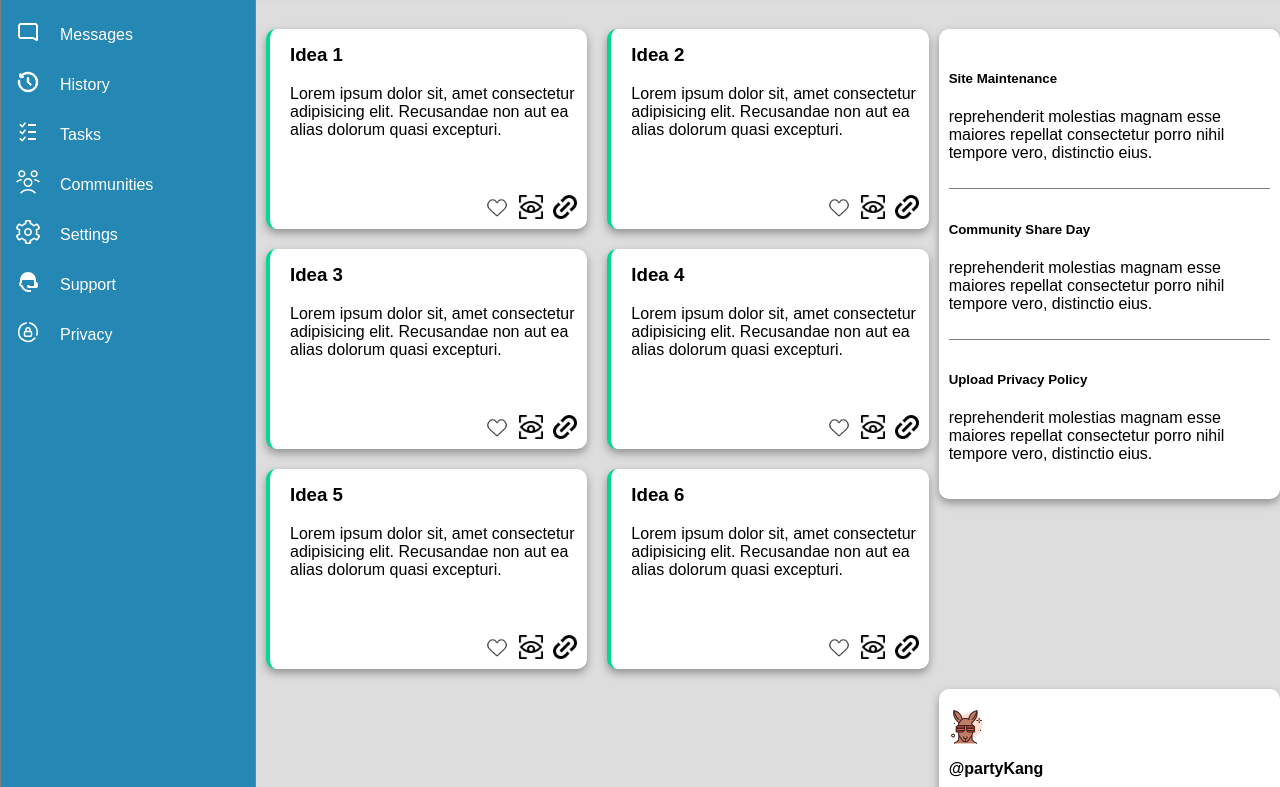
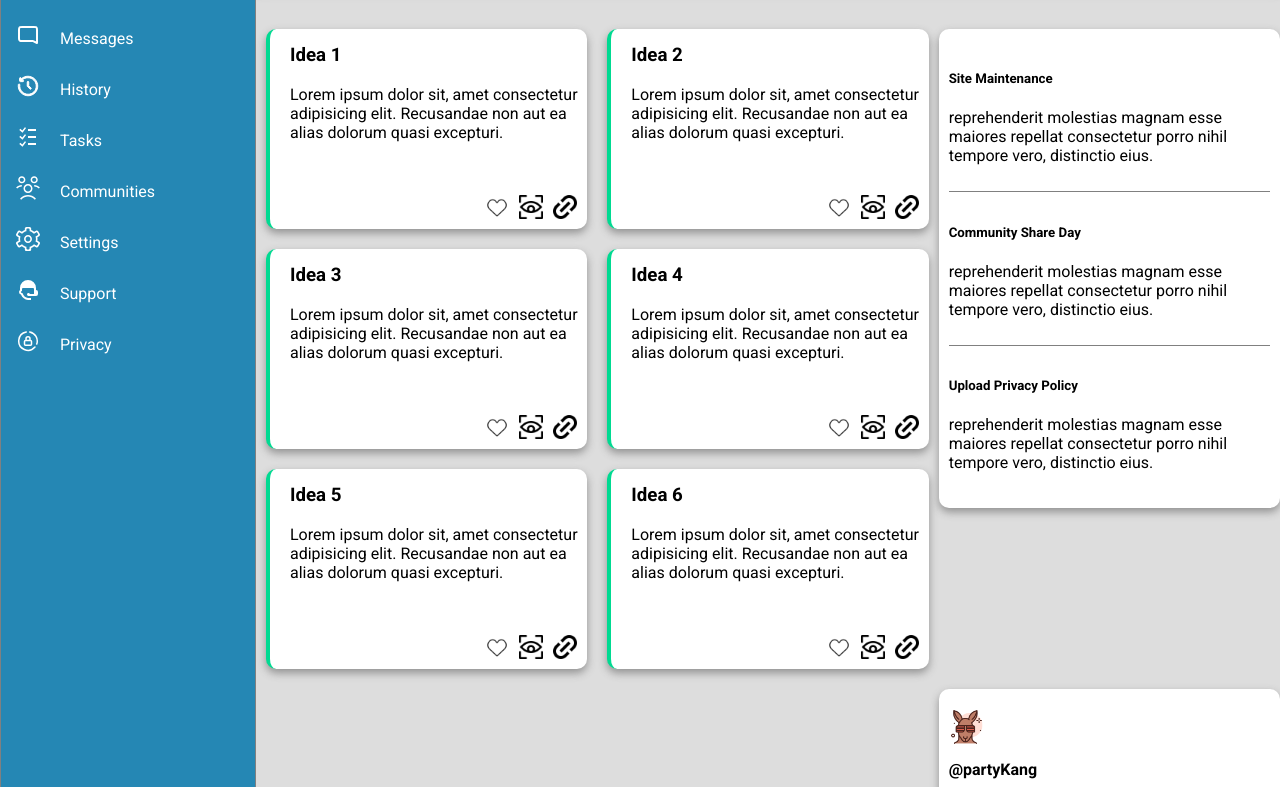
Before and after one commit to Mudok-Pro/dashboard-project, a plain HTML site: page index.html in a window 1280 px wide. Shown: the part 231-1018 px from the top of the page. Drawn offline with Linux system fonts and the light colour scheme.

Commit message:
added Roboto font with a fallback of sansSerif

```diff
--- a/index.html
+++ b/index.html
@@ -3,7 +3,7 @@
   <meta charset="UTF-8">
   <meta name="viewport" content="width=device-width, initial-scale=1.0">
   <link rel="stylesheet" href="styles.css">
-
+  <link href="https://fonts.googleapis.com/css2?family=Roboto:wght@400;700&display=swap" rel="stylesheet">
   <title>Dashboard</title>
 </head>
 <body>
--- a/styles.css
+++ b/styles.css
@@ -1,7 +1,7 @@
 body{
   margin:0;
   padding:0;
-  font-family:sans-serif;
+  font-family: 'Roboto', sans-serif;
   background-color: #ddd;
 }
 .container{
```
